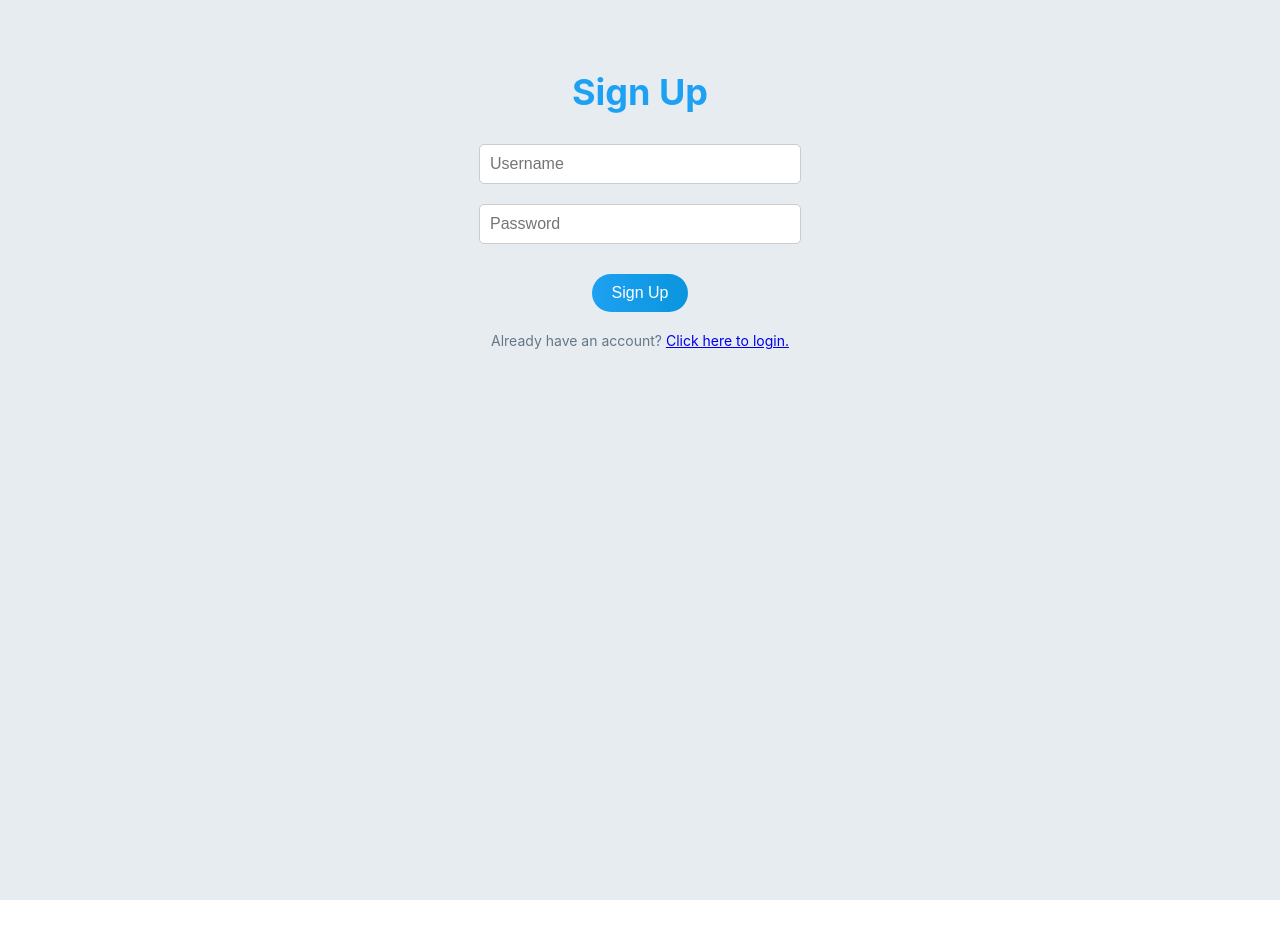
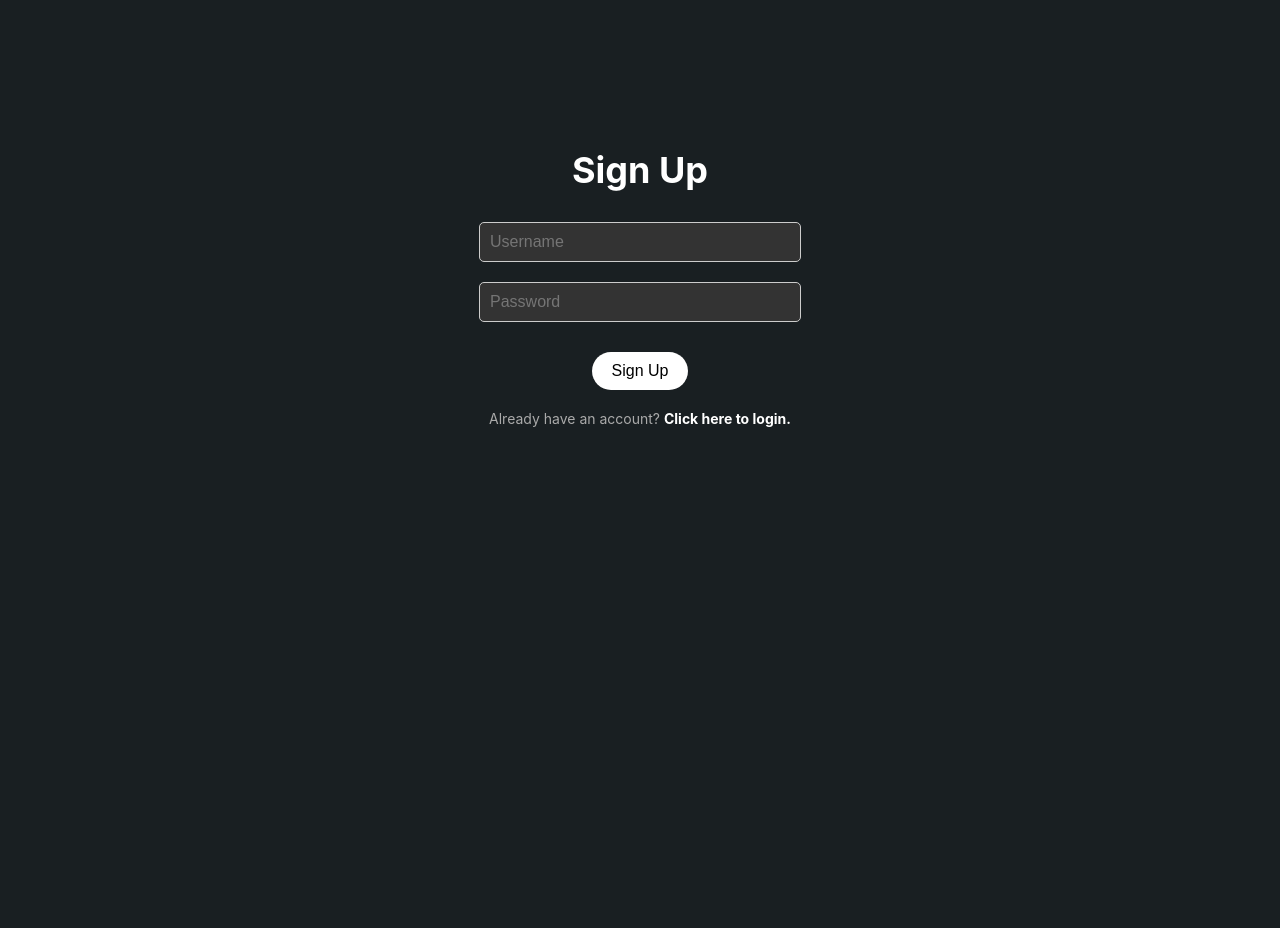
Before and after one commit to yeonholee50/NyxHub, a React (Create React App) app in the folder my-react-app/: page /signup in a window 1280 px wide. Before the commit the page ends 900 px from the top, so only its background shows below. Built offline with nearby package versions, Linux system fonts and the light colour scheme.

Commit message:
added new feature to all accross apps

```diff
--- a/my-react-app/src/components/Home.js
+++ b/my-react-app/src/components/Home.js
@@ -1,23 +1,24 @@
-import React, { useEffect} from "react";
+import React, { useEffect } from "react";
 import { Link } from "react-router-dom";
 import "./styles/Home.css";
-import twitterLogo from './twitterlogo.png'
+import nyxhublogo from './nyxhublogo.png';
 import { Helmet } from "react-helmet";
 
 const Home = () => {
   useEffect(() => {
-    document.title = "Home - LeetCodeTwitter";
+    document.title = "Home - NyxHub";
   }, []);
   return (
     <div className="home-container">
-        <Helmet>
-        <link rel="icon" href="./twitterlogo.png" type="image/png" size="16x16"/>
-        <title>LeetCode Twitter</title>
-
+      <Helmet>
+        <link rel="icon" href="./nyxhublogo.png" type="image/png" size="16x16"/>
+        <title>NyxHub</title>
       </Helmet>
-      <img src={twitterLogo} alt="Twitter Logo" className="twitter-logo" />
-      <h1>Welcome to LeetCode Twitter</h1>
-      <p>Leetcode problem solved: <a href="https://leetcode.com/problems/design-twitter/" target="_blank">Design Twitter</a></p>
+      <img src={nyxhublogo} alt="NyxHub Logo" className="twitter-logo" />
+      <h1>Welcome to NyxHub: The Peer-to-Peer File Transfer App</h1>
+      <p className="description">
+        NyxHub allows peers to send files anonymously through the internet. Enjoy scrambled and secure peer-to-peer file sharing on this platform. Your data is protected and your identity remains confidential.
+      </p>
       <div>
         <Link to="/login">
           <button>Login</button>
--- a/my-react-app/src/components/Login.js
+++ b/my-react-app/src/components/Login.js
@@ -12,9 +12,8 @@ const Login = () => {
     document.title = "Login - LeetCodeTwitter";
   }, []);
   const handleLogin = async () => {
-
     try {
-      const response = await axios.post("https://design-twitter.onrender.com/login", { username, password });
+      const response = await axios.post("https://nyxhub.onrender.com/login", { username, password });
       setMessage(response.data.message);
       localStorage.setItem("token", response.data.token);
       localStorage.setItem("username", username);  // Store username in localStorage
--- a/my-react-app/src/components/Profile.js
+++ b/my-react-app/src/components/Profile.js
@@ -4,7 +4,7 @@ import axios from "axios";
 import "./styles/Profile.css";
 
 // Define the base URL as a constant
-const global_link = "https://design-twitter.onrender.com/";
+const global_link = "https://nyxhub.onrender.com/";
 
 const Profile = () => {
   const [userData, setUserData] = useState(null);
--- a/my-react-app/src/components/Signup.js
+++ b/my-react-app/src/components/Signup.js
@@ -1,10 +1,9 @@
 import React, { useState, useEffect } from "react";
 import axios from "axios";
 import "./styles/Signup.css";
-import "./styles/Profile.css";
 import { Link, useNavigate } from "react-router-dom";
 
-const global_link = "https://design-twitter.onrender.com/";
+const global_link = "https://nyxhub.onrender.com/";
 
 const Signup = () => {
   const [username, setUsername] = useState("");
@@ -15,14 +14,10 @@ const Signup = () => {
     document.title = "Signup - LeetCodeTwitter";
   }, []);
 
-
   const handleSignup = async () => {
-
     try {
       const response = await axios.post(`${global_link}signup`, { username, password });
       setMessage(response.data.message);
-
-
     } catch (error) {
       console.error("Error during signup:", error); // Add this line for debugging
       setMessage(error.response?.data?.detail || "Signup failed");
--- a/my-react-app/src/components/styles/Home.css
+++ b/my-react-app/src/components/styles/Home.css
@@ -1,38 +1,44 @@
 .home-container {
     text-align: center;
-    padding: 50px;
-    color: #657786;
-    background-color: #E6ECF0;
+    padding-top: 50px;
+    color: #eeeeee;
+    background-color: #191f22;
     font-family: Arial, sans-serif;
-    margin-top: 50px;
     min-height: 100vh;
     display: flex;
     flex-direction: column;
     justify-content: center;
     align-items: center;
 }
+.description {
+    font-size: 18px;
+    color: #AAAAAA;
+    margin: 20px 0;
+    text-align: center;
+    max-width: 600px;
+}
 
 h1 {
     margin-top: 20px;
     font-size: 36px;
-    color: #1DA1F2;
-  }
+    color: #FFFFFF;
+}
 
 .home-container h1 {
-    color: #1DA1F2;
+    color: #FFFFFF;
     font-size: 36px;
     margin-bottom: 20px;
 }
 
 .home-container p {
     font-size: 18px;
-    color: #657786;
+    color: #AAAAAA;
     margin-bottom: 30px;
 }
 
 .home-container button {
-    background: linear-gradient(90deg, #1DA1F2, #0A95DD);
-    color: white;
+    background: #FFFFFF;
+    color: #000000;
     border: none;
     padding: 10px 20px;
     margin: 10px;
@@ -42,7 +48,7 @@ h1 {
 }
 
 .home-container button:hover {
-    background: linear-gradient(90deg, #0A95DD, #1DA1F2);
+    background: #AAAAAA;
     transition: 0.3s;
 }
 
@@ -50,4 +56,4 @@ h1 {
     width: 80px; /* Adjust the size of the logo */
     height: auto;
     margin-bottom: 20px;
-  }
+}
--- a/my-react-app/src/components/styles/Login.css
+++ b/my-react-app/src/components/styles/Login.css
@@ -1,8 +1,8 @@
 .login-container {
     text-align: center;
-    padding: 50px;
-    background-color: #E6ECF0;
-    color: #14171A;
+    padding-top: 10%;
+    background-color: #191f22;
+    color: #eeeeee;
     min-height: 100vh;
     display: flex;
     flex-direction: column;
@@ -11,7 +11,7 @@
 }
 
 .login-container h1 {
-    color: #1DA1F2;
+    color: #FFFFFF;
     font-size: 36px;
     margin-bottom: 20px;
 }
@@ -23,11 +23,13 @@
     border: 1px solid #ccc;
     border-radius: 5px;
     font-size: 16px;
+    background-color: #333333;
+    color: #FFFFFF;
 }
 
 .login-container button {
-    background: linear-gradient(90deg, #1DA1F2, #0A95DD);
-    color: white;
+    background: #FFFFFF;
+    color: #000000;
     border: none;
     padding: 10px 20px;
     margin-top: 20px;
@@ -37,7 +39,7 @@
 }
 
 .login-container button:hover {
-    background: linear-gradient(90deg, #0A95DD, #1DA1F2);
+    background: #AAAAAA;
     transition: 0.3s;
 }
 
@@ -50,11 +52,11 @@
 p {
     margin-top: 20px;
     font-size: 14px;
-    color: #657786;
+    color: #AAAAAA;
 }
 
 .signup-link {
-    color: #1DA1F2;
+    color: #FFFFFF;
     font-weight: bold;
     text-decoration: none;
 }
--- a/my-react-app/src/components/styles/Signup.css
+++ b/my-react-app/src/components/styles/Signup.css
@@ -1,13 +1,13 @@
 .signup-container {
     text-align: center;
-    padding: 50px;
-    background-color: #E6ECF0;
-    color: #14171A;
+    padding-top: 10%;
+    background-color: #191f22;
+    color: #eeeeee;
     min-height: 100vh;
 }
 
 .signup-container h1 {
-    color: #1DA1F2;
+    color: #FFFFFF;
     font-size: 36px;
     margin-bottom: 20px;
 }
@@ -19,11 +19,13 @@
     border: 1px solid #ccc;
     border-radius: 5px;
     font-size: 16px;
+    background-color: #333333;
+    color: #FFFFFF;
 }
 
 .signup-container button {
-    background: linear-gradient(90deg, #1DA1F2, #0A95DD);
-    color: white;
+    background: #FFFFFF;
+    color: #000000;
     border: none;
     padding: 10px 20px;
     margin-top: 20px;
@@ -33,7 +35,7 @@
 }
 
 .signup-container button:hover {
-    background: linear-gradient(90deg, #0A95DD, #1DA1F2);
+    background: #AAAAAA;
     transition: 0.3s;
 }
 
@@ -42,3 +44,13 @@
     font-size: 16px;
     color: #17BF63; /* Success green for successful signup */
 }
+
+.login-link {
+    color: #FFFFFF;
+    font-weight: bold;
+    text-decoration: none;
+}
+
+.login-link:hover {
+    text-decoration: underline;
+}
```
Also changed, not shown: my-react-app/src/components/nyxhublogo.png (added).
